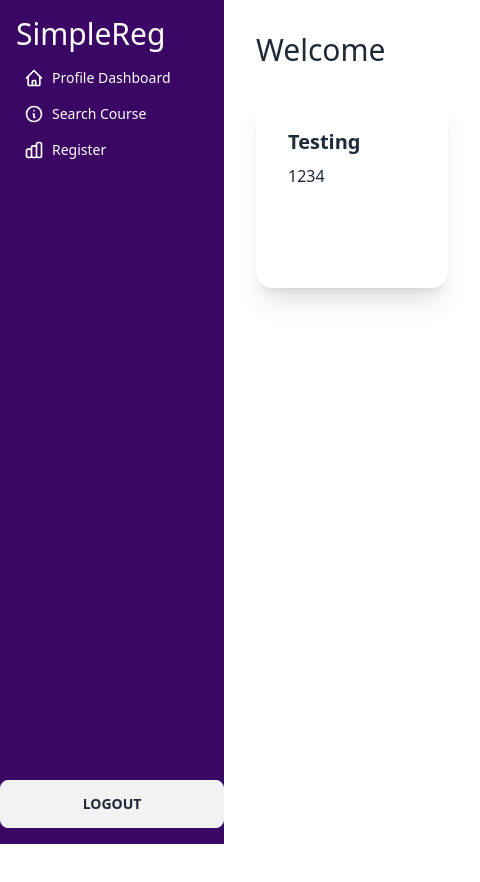
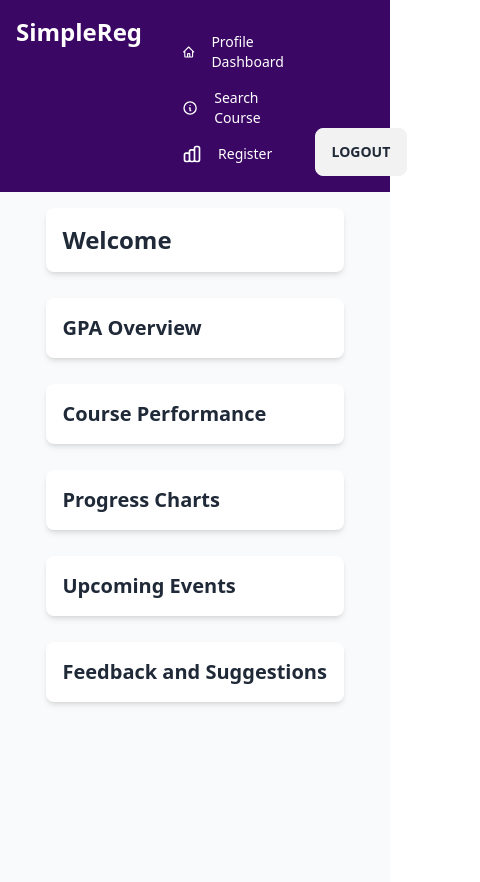
Before and after one commit to bp40/registration_site, a React (Vite) app in the folder client/registraion-site/: page /profile in a window 390 px wide. Shown: the top 882 px of the page, 480 px wide, since content can reach past the window. Before the commit the page ends 844 px from the top, so only its background shows below. Built offline with nearby package versions, Linux system fonts and the light colour scheme; sample sign-in values are in the browser's storage.

Commit message:
add responsivity to ui

```diff
--- a/client/registraion-site/src/App.css
+++ b/client/registraion-site/src/App.css
@@ -42,3 +42,35 @@
 }
 
  */
+
+.parent {
+    display: grid;
+    grid-template-columns: repeat(3, 1fr);
+    grid-template-rows: repeat(3, 1fr);
+    grid-column-gap: 10px;
+    grid-row-gap: 10px;
+    height: 90vh;
+    width: 75vw;
+}
+
+.div1 { grid-area: 1 / 1 / 2 / 2; }
+.div2 { grid-area: 1 / 2 / 2 / 3; }
+.div3 { grid-area: 1 / 3 / 2 / 4; }
+.div4 { grid-area: 2 / 1 / 4 / 3; }
+.div5 { grid-area: 2 / 3 / 3 / 4; }
+.div6 { grid-area: 3 / 3 / 4 / 4; }
+
+@media (max-width: 768px) {
+    .parent {
+        display: flex;
+        flex-wrap: wrap;
+        align-content: center;
+        flex-direction: column;
+        height: auto;
+    }
+
+    .div1, .div2, .div3, .div4, .div5, .div6 {
+        grid-area: auto;
+        width: 83%;
+    }
+}
--- a/client/registraion-site/src/components/CourseSearchBox.jsx
+++ b/client/registraion-site/src/components/CourseSearchBox.jsx
@@ -85,9 +85,9 @@ const CourseSearchBox = () => {
 
     return(
         <>
-            <div className='card rounded w-2/3 bg-base-100 shadow-xl flex justify-center'>
+            <div className='card rounded w-2/3 bg-base-100 shadow-xl flex justify-center max-[1100px]:flex-col'>
                 <form method="post" onSubmit={handleLoginSubmit}>
-                    <div className="flex w-full px-4 py-8 items-center justify-center">
+                    <div className="flex w-full px-4 py-8 items-center justify-center max-[1100px]:flex-col">
                         <div className="inline p-4">
                             <label className="label">
                                 <span className="label-text  text-xl">Course Name</span>
--- a/client/registraion-site/src/components/NavSidebar.jsx
+++ b/client/registraion-site/src/components/NavSidebar.jsx
@@ -11,29 +11,38 @@ export const NavSidebar = () => {
     }
 
     return (
-        <div className="flex flex-col content-start align-top bg-purple-950 h-screen py-4">
-            <h2 className="px-4 text-white text-3xl">SimpleReg</h2>
-            <ul className="menu text-white w-56 rounded-box">
+        <div className="flex flex-col items-start justify-top bg-purple-950 py-4 max-[800px]:flex-row  max-[800px]:h-48 max-[800px]:w-screen">
+            <h2 className="px-4 text-white text-2xl font-bold max-[800px]:text-red">SimpleReg</h2>
+            <ul className="menu text-white w-56 md:w-64 rounded-box">
                 <li>
-                    <Link to='/profile'>
-                        <svg xmlns="http://www.w3.org/2000/svg" className="h-5 w-5" fill="none" viewBox="0 0 24 24" stroke="currentColor"><path strokeLinecap="round" strokeLinejoin="round" strokeWidth="2" d="M3 12l2-2m0 0l7-7 7 7M5 10v10a1 1 0 001 1h3m10-11l2 2m-2-2v10a1 1 0 01-1 1h-3m-6 0a1 1 0 001-1v-4a1 1 0 011-1h2a1 1 0 011 1v4a1 1 0 001 1m-6 0h6" /></svg>
-                        Profile Dashboard
+                    <Link to='/profile' className="flex items-center space-x-2 hover:bg-violet-800 hover:text-white">
+                        <svg xmlns="http://www.w3.org/2000/svg" className="h-5 w-5" fill="none" viewBox="0 0 24 24" stroke="currentColor">
+                            <path strokeLinecap="round" strokeLinejoin="round" strokeWidth="2" d="M3 12l2-2m0 0l7-7 7 7M5 10v10a1 1 0 001 1h3m10-11l2 2m-2-2v10a1 1 0 01-1 1h-3m-6 0a1 1 0 001-1v-4a1 1 0 011-1h2a1 1 0 011 1v4a1 1 0 001 1m-6 0h6" />
+                        </svg>
+                        <span>Profile Dashboard</span>
                     </Link>
                 </li>
                 <li>
-                    <Link to='/search'>
-                        <svg xmlns="http://www.w3.org/2000/svg" className="h-5 w-5" fill="none" viewBox="0 0 24 24" stroke="currentColor"><path strokeLinecap="round" strokeLinejoin="round" strokeWidth="2" d="M13 16h-1v-4h-1m1-4h.01M21 12a9 9 0 11-18 0 9 9 0 0118 0z" /></svg>
-                        Search Course
+                    <Link to='/search' className="flex items-center space-x-2 hover:bg-violet-800 hover:text-white">
+                        <svg xmlns="http://www.w3.org/2000/svg" className="h-5 w-5" fill="none" viewBox="0 0 24 24" stroke="currentColor">
+                            <path strokeLinecap="round" strokeLinejoin="round" strokeWidth="2" d="M13 16h-1v-4h-1m1-4h.01M21 12a9 9 0 11-18 0 9 9 0 0118 0z" />
+                        </svg>
+                        <span>Search Course</span>
                     </Link>
                 </li>
                 <li>
-                    <Link to='/register'>
-                        <svg xmlns="http://www.w3.org/2000/svg" className="h-5 w-5" fill="none" viewBox="0 0 24 24" stroke="currentColor"><path strokeLinecap="round" strokeLinejoin="round" strokeWidth="2" d="M9 19v-6a2 2 0 00-2-2H5a2 2 0 00-2 2v6a2 2 0 002 2h2a2 2 0 002-2zm0 0V9a2 2 0 012-2h2a2 2 0 012 2v10m-6 0a2 2 0 002 2h2a2 2 0 002-2m0 0V5a2 2 0 012-2h2a2 2 0 012 2v14a2 2 0 01-2 2h-2a2 2 0 01-2-2z" /></svg>
-                        Register
+                    <Link to='/register' className="flex items-center space-x-2 hover:bg-violet-800 hover:text-white">
+                        <svg xmlns="http://www.w3.org/2000/svg" className="h-5 w-5" fill="none" viewBox="0 0 24 24" stroke="currentColor">
+                            <path strokeLinecap="round" strokeLinejoin="round" strokeWidth="2" d="M9 19v-6a2 2 0 00-2-2H5a2 2 0 00-2 2v6a2 2 0 002 2h2a2 2 0 002-2zm0 0V9a2 2 0 012-2h2a2 2 0 012 2v10m-6 0a2 2 0 002 2h2a2 2 0 002-2m0 0V5a2 2 0 012-2h2a2 2 0 012 2v14a2 2 0 01-2 2h-2a2 2 0 01-2-2z" />
+                        </svg>
+                        <span>Register</span>
                     </Link>
                 </li>
+
             </ul>
-            <button className='mt-auto btn bn-secondary' onClick={handleLogout}> Logout </button>
+            <button className='mt-auto btn bn-secondary mx-auto' onClick={handleLogout}>Logout</button>
         </div>
+
+
     )
 }
--- a/client/registraion-site/src/routes/profile.jsx
+++ b/client/registraion-site/src/routes/profile.jsx
@@ -2,17 +2,42 @@ import {NavSidebar} from "../components/NavSidebar.jsx";
 import Card from "../components/Card.jsx";
 import {useAtomValue} from "jotai";
 import {nameAtom} from "../components/LoginSidebar.jsx";
+import '../App.css';
 
 export const Profile = () => {
 
     const name = useAtomValue(nameAtom)
 
     return (
-        <div className='flex p-0 w-screen'>
+        <div className='flex p-0 w-screen max-[800px]:flex-row max-[800px]:flex-wrap'>
             <NavSidebar/>
-            <div>
-                <h2 className="p-8 text-3xl h-6 block">Welcome {name}</h2>
-                <Card title='Testing' msg="1234"/>
+            <div className='w-full p-4 h-screen bg-gray-50'>
+                <div className="parent w-full">
+                    <div className="div1 mb-4 bg-white p-4 rounded-lg shadow-md">
+                        <h1 className="text-2xl font-semibold">Welcome {name}</h1>
+                        <p className="text-gray-600"></p>
+                    </div>
+
+                    <div className="div2 mb-4 bg-white p-4 rounded-lg shadow-md">
+                        <h2 className="text-xl font-semibold">GPA Overview</h2>
+                    </div>
+
+                    <div className="div3 mb-4 bg-white p-4 rounded-lg shadow-md">
+                        <h2 className="text-xl font-semibold">Course Performance</h2>
+                    </div>
+
+                    <div className="div4 mb-4 bg-white p-4 rounded-lg shadow-md">
+                        <h2 className="text-xl font-semibold">Progress Charts</h2>
+                    </div>
+
+                    <div className="div5 mb-4 bg-white p-4 rounded-lg shadow-md">
+                        <h2 className="text-xl font-semibold">Upcoming Events</h2>
+                    </div>
+
+                    <div className="div6 bg-white p-4 rounded-lg shadow-md">
+                        <h2 className="text-xl font-semibold">Feedback and Suggestions</h2>
+                    </div>
+                </div>
             </div>
         </div>
     )
--- a/client/registraion-site/src/routes/register.jsx
+++ b/client/registraion-site/src/routes/register.jsx
@@ -4,9 +4,9 @@ import CourseSearchBox from "../components/CourseSearchBox.jsx";
 
 const Register = () => {
   return (
-    <div className="flex p-0 w-screen">
+    <div className="flex p-0 w-screen h-screen max-[800px]:flex-row max-[800px]:flex-wrap">
       <NavSidebar />
-      <div className="flex flex-wrap flex-col content-center w-full my-4">
+      <div className="flex flex-wrap md:flex-col content-center w-full my-4">
         <RegistrationTable />
       </div>
     </div>
--- a/client/registraion-site/src/routes/search.jsx
+++ b/client/registraion-site/src/routes/search.jsx
@@ -8,9 +8,9 @@ export const sectionsAtom =  atom([])
 
 const Search = () => {
     return (
-        <div className='flex p-0 w-screen'>
+        <div className='flex p-0 w-screen h-screen max-[800px]:flex-wrap'>
             <NavSidebar/>
-            <div className='flex justify-center flex-wrap w-full my-4 flex-col content-center'>
+            <div className='flex justify-center flex-wrap w-screen my-4 md:flex-col content-center '>
                 <CourseSearchBox/>
                 <SearchResult/>
             </div>
```
